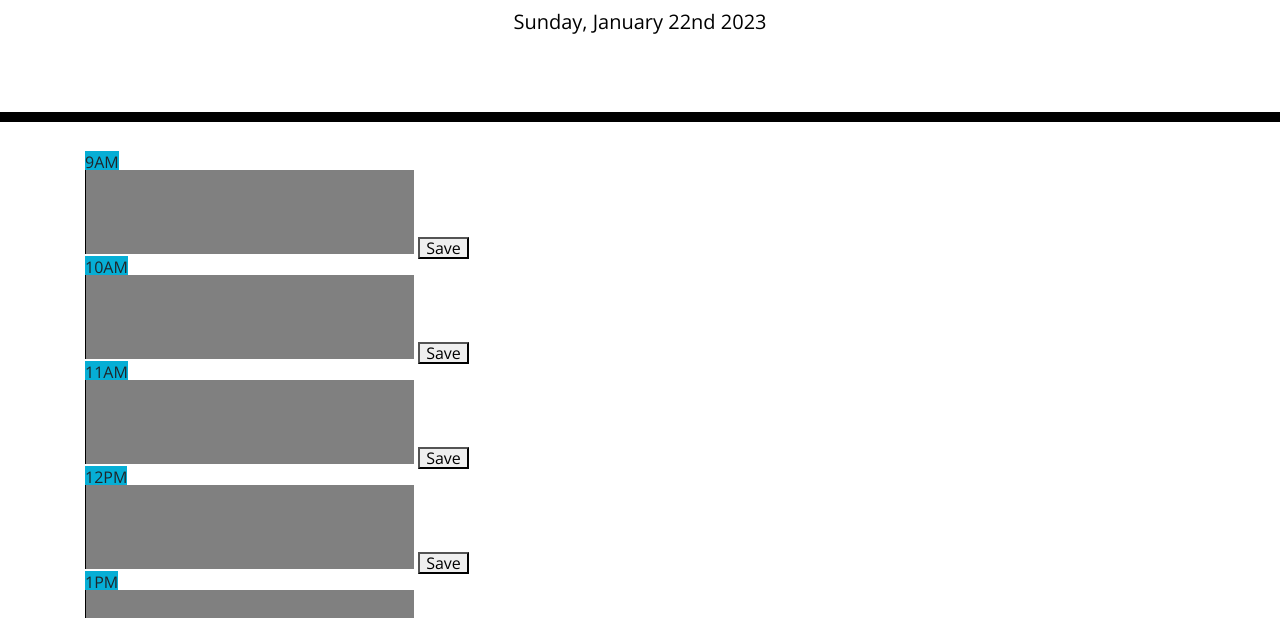
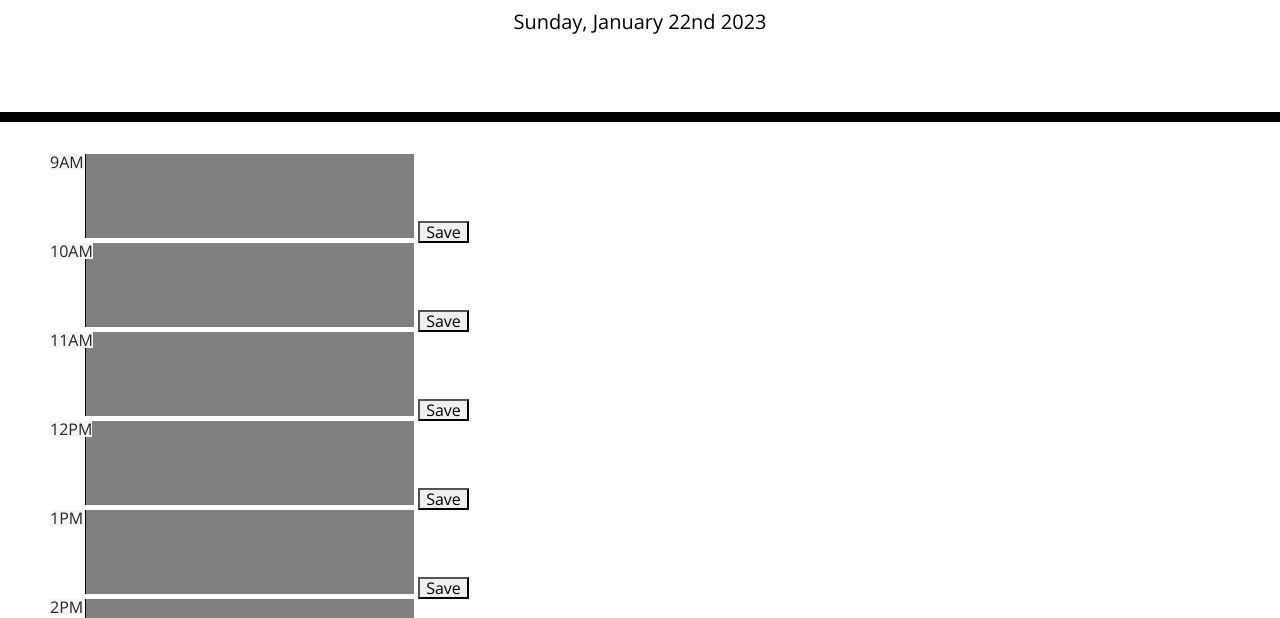
Before and after one commit to RobH95/Calendar, a plain HTML site: page index.html in a window 1280 px wide. Shown: the part 182-800 px from the top of the page. Drawn offline with nearby package versions, Linux system fonts and the light colour scheme.

Commit message:
Used css to move the time. Created larger boxes.

```diff
--- a/assets/style.css
+++ b/assets/style.css
@@ -6,7 +6,9 @@ body {
 
 
 .starttime {
-  background-color: #06aed5;
+  background-color:whitesmoke ;
+  position: absolute;
+  left: 50px;
 }
 
 textarea {
```
